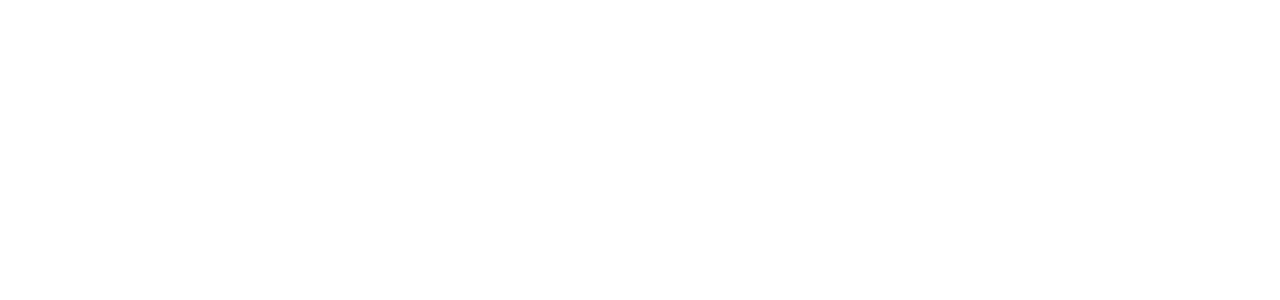
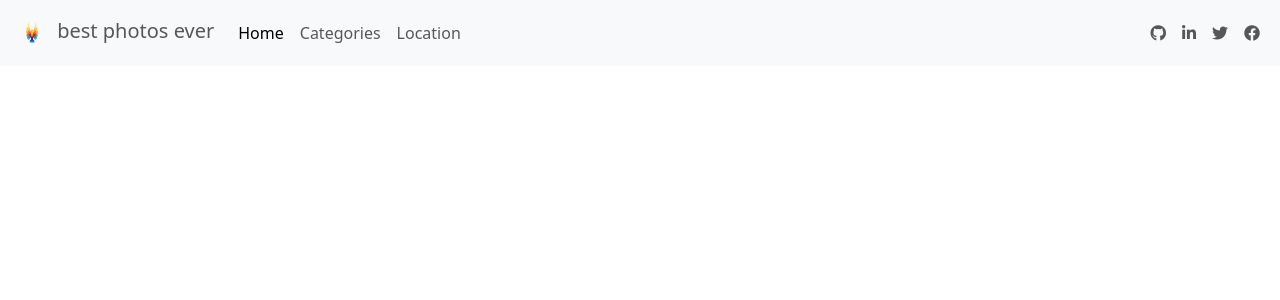
Before and after one commit to Maureen-1998DEV/gallery_App, a Django app: page / in a window 1280 px wide. Before the commit the part shown is empty. Shown: the top 300 px of the page. Run offline with Django 3.2, Linux system fonts and the light colour scheme; some libraries are stand-ins or nearby versions.

Commit message:
adding adding images file

```diff
--- a/mygallery/templates/base.html
+++ b/mygallery/templates/base.html
@@ -13,6 +13,7 @@
 
   {% block styles %}
     {% bootstrap_css %}
+    <link rel="stylesheet" href="https://pro.fontawesome.com/releases/v5.10.0/css/all.css" integrity="sha384-AYmEC3Yw5cVb3ZcuHtOA93w35dYTsvhLPVnYs9eStHfGJvOvKxVfELGroGkvsg+p" crossorigin="anonymous"/>
   {% endblock %}
 
 </head>
--- a/mygallery/templates/index.html
+++ b/mygallery/templates/index.html
@@ -0,0 +1 @@
+{%extends 'base.html'%}
--- a/mygallery/templates/navbar.html
+++ b/mygallery/templates/navbar.html
@@ -1,7 +1,11 @@
-<nav class="navbar navbar-expand-lg navbar-light bg-dark">
+{%load static%}
+<nav class="navbar navbar-expand-lg navbar-light bg-light bg-light">
     <div class="container-fluid">
       <a class="navbar-brand" href="#">
-      <img src="/mygallery/static/images/beautiful-gradient-logo-designs-1-removebg-preview.png" alt="" width="30" height="24">
+      <img src="{% static 'images/set.png' %}" alt="" width="40" height="40">
+      <span class="navbar-text">
+        best photos ever
+      </span>
     </a>
       <button class="navbar-toggler" type="button" data-bs-toggle="collapse" data-bs-target="#navbarText" aria-controls="navbarText" aria-expanded="false" aria-label="Toggle navigation">
         <span class="navbar-toggler-icon"></span>
@@ -12,15 +16,20 @@
             <a class="nav-link active" aria-current="page" href="#">Home</a>
           </li>
           <li class="nav-item">
-            <a class="nav-link" href="#">Features</a>
+            <a class="nav-link" href="#">Categories</a>
           </li>
           <li class="nav-item">
-            <a class="nav-link" href="#">Pricing</a>
+            <a class="nav-link" href="#">Location</a>
           </li>
         </ul>
-        <span class="navbar-text">
-          Navbar text with an inline element
-        </span>
+
+        <ul class="navbar-nav left">
+          <a class="nav-item nav-link ml-auto social" href="https://github.com/Maureen-1998DEV" target="_blank"><i class="fab fa-github"></i></a>
+          <a class="nav-item nav-link ml-auto social" href="#" target="_blank"><i class="fab fa-linkedin-in"></i></a>
+          <a class="nav-item nav-link ml-auto social" href="https://twitter.com/Maureen Ougo" target="_blank"><i class="fab fa-twitter"></i></a>
+          <a class="nav-item nav-link ml-auto social" href="https://www.facebook.com/Maureen Ougo" target="_blank"><i class="fab fa-facebook"></i></a>
+      </ul>
+
       </div>
     </div>
   </nav>
```
Also changed, not shown: mygallery/static/images/banner.jpg (added), mygallery/static/images/set.png (renamed from mygallery/static/images/beautiful-gradient-logo-designs-1-removebg-preview.png).
